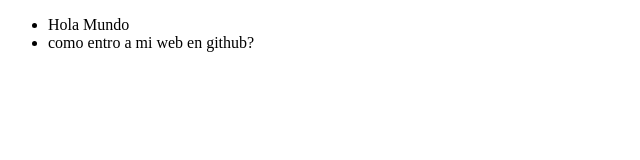
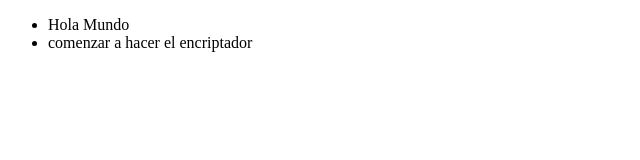
Before and after one commit to Pablinhovala10/alura, a plain HTML site: page index.html in a window 1280 px wide. Shown: the full height of the page, 0-640 px from the left. Drawn offline with Linux system fonts and the light colour scheme.

Commit message:
actualizacion

```diff
--- a/index.html
+++ b/index.html
@@ -7,7 +7,7 @@
 <body>
      <ul>
          <li> Hola Mundo </li>
-         <li>como entro a mi web en github?</li>
+         <li>comenzar a hacer el encriptador</li>
      </ul>
 </body>
 </html>
```
